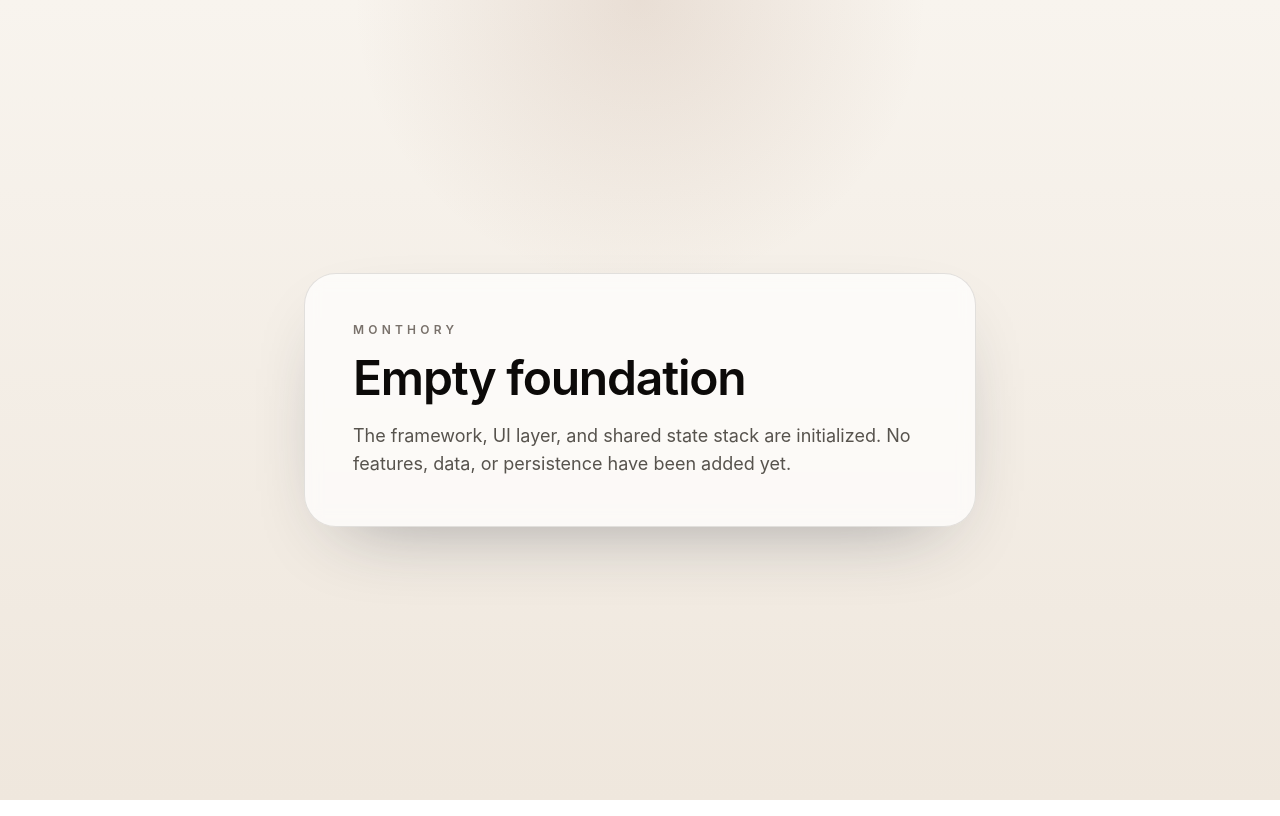
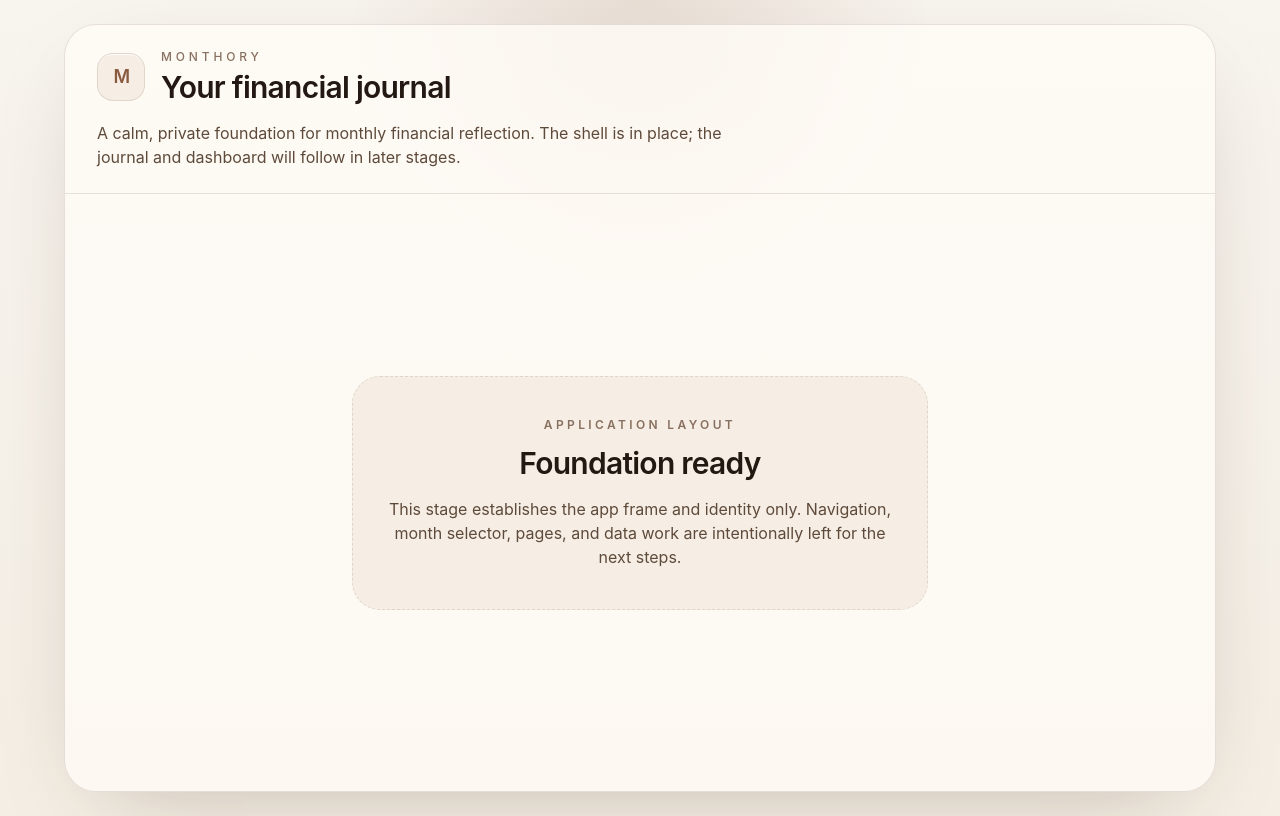
Before and after one commit to lumachroma/monthory, a React (Vite) app: page / in a window 1280 px wide. Built offline with nearby package versions, Linux system fonts and the light colour scheme.

Commit message:
feat: enhance App layout and styling with new design elements and CSS variables

```diff
--- a/src/App.jsx
+++ b/src/App.jsx
@@ -1,16 +1,43 @@
 export default function App() {
   return (
-    <main className="min-h-screen px-6 py-8 text-stone-900">
-      <section className="mx-auto flex min-h-[calc(100vh-4rem)] w-full max-w-5xl items-center justify-center">
-        <div className="w-full max-w-2xl rounded-[2rem] border border-stone-300/70 bg-white/70 px-8 py-12 shadow-[0_30px_80px_-40px_rgba(31,41,55,0.45)] backdrop-blur-sm sm:px-12">
-          <p className="text-xs font-semibold uppercase tracking-[0.35em] text-stone-500">Monthory</p>
-          <h1 className="mt-4 text-4xl font-semibold tracking-tight text-stone-950 sm:text-5xl">
-            Empty foundation
-          </h1>
-          <p className="mt-5 max-w-prose text-base leading-7 text-stone-600 sm:text-lg">
-            The framework, UI layer, and shared state stack are initialized. No features, data, or
-            persistence have been added yet.
-          </p>
+    <main className="min-h-screen px-4 py-4 text-[color:var(--text-primary)] sm:px-6 sm:py-6">
+      <section className="mx-auto flex min-h-[calc(100vh-2rem)] w-full max-w-6xl items-stretch">
+        <div className="flex w-full flex-col overflow-hidden rounded-[2rem] border border-[color:var(--border-subtle)] bg-[color:var(--surface)] shadow-[0_28px_90px_-42px_rgba(60,43,28,0.34)]">
+          <header className="border-b border-[color:var(--border-subtle)] px-5 py-5 sm:px-8 sm:py-6">
+            <div className="flex items-center gap-4">
+              <div className="flex h-12 w-12 items-center justify-center rounded-2xl border border-[color:var(--border-subtle)] bg-[color:var(--surface-soft)] text-[color:var(--accent)] shadow-[inset_0_1px_0_rgba(255,255,255,0.7)]">
+                <span className="text-lg font-semibold tracking-[-0.08em]">M</span>
+              </div>
+              <div className="min-w-0">
+                <p className="text-xs font-medium uppercase tracking-[0.32em] text-[color:var(--text-muted)]">
+                  Monthory
+                </p>
+                <h1 className="mt-1 text-2xl font-semibold tracking-tight text-[color:var(--text-primary)] sm:text-3xl">
+                  Your financial journal
+                </h1>
+              </div>
+            </div>
+
+            <p className="mt-4 max-w-2xl text-sm leading-6 text-[color:var(--text-secondary)] sm:text-base">
+              A calm, private foundation for monthly financial reflection. The shell is in place;
+              the journal and dashboard will follow in later stages.
+            </p>
+          </header>
+
+          <div className="grid flex-1 place-items-center px-5 py-10 sm:px-8 sm:py-14">
+            <div className="max-w-xl rounded-[1.75rem] border border-dashed border-[color:var(--border-subtle)] bg-[color:var(--surface-soft)] px-6 py-8 text-center sm:px-8 sm:py-10">
+              <p className="text-xs font-semibold uppercase tracking-[0.28em] text-[color:var(--text-muted)]">
+                Application layout
+              </p>
+              <h2 className="mt-3 text-2xl font-semibold tracking-tight text-[color:var(--text-primary)] sm:text-3xl">
+                Foundation ready
+              </h2>
+              <p className="mt-4 text-sm leading-6 text-[color:var(--text-secondary)] sm:text-base">
+                This stage establishes the app frame and identity only. Navigation, month selector,
+                pages, and data work are intentionally left for the next steps.
+              </p>
+            </div>
+          </div>
         </div>
       </section>
     </main>
--- a/src/index.css
+++ b/src/index.css
@@ -2,11 +2,19 @@
 
 :root {
   color-scheme: light;
+  --bg: #f4eee4;
+  --surface: rgba(255, 251, 246, 0.78);
+  --surface-soft: rgba(244, 236, 225, 0.82);
+  --border-subtle: rgba(92, 67, 45, 0.14);
+  --text-primary: #231912;
+  --text-secondary: #5e4a3a;
+  --text-muted: #887060;
+  --accent: #8a5b3f;
   font-family: Inter, ui-sans-serif, system-ui, -apple-system, BlinkMacSystemFont, 'Segoe UI', sans-serif;
   background:
     radial-gradient(circle at top, rgba(140, 90, 60, 0.14), transparent 28%),
-    linear-gradient(180deg, #f8f4ee 0%, #efe7dd 100%);
-  color: #1f1b16;
+    linear-gradient(180deg, #f8f4ee 0%, var(--bg) 100%);
+  color: var(--text-primary);
 }
 
 html,
```
